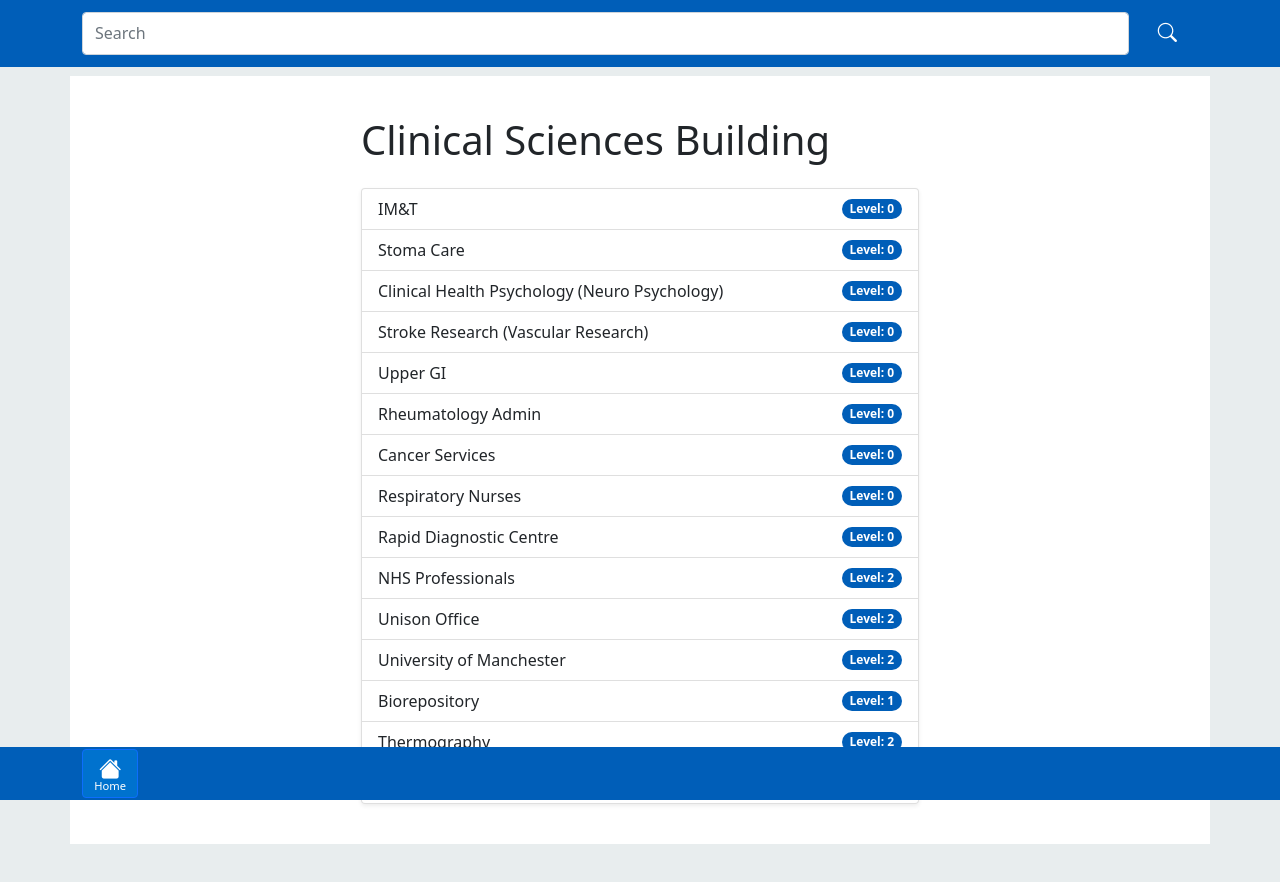
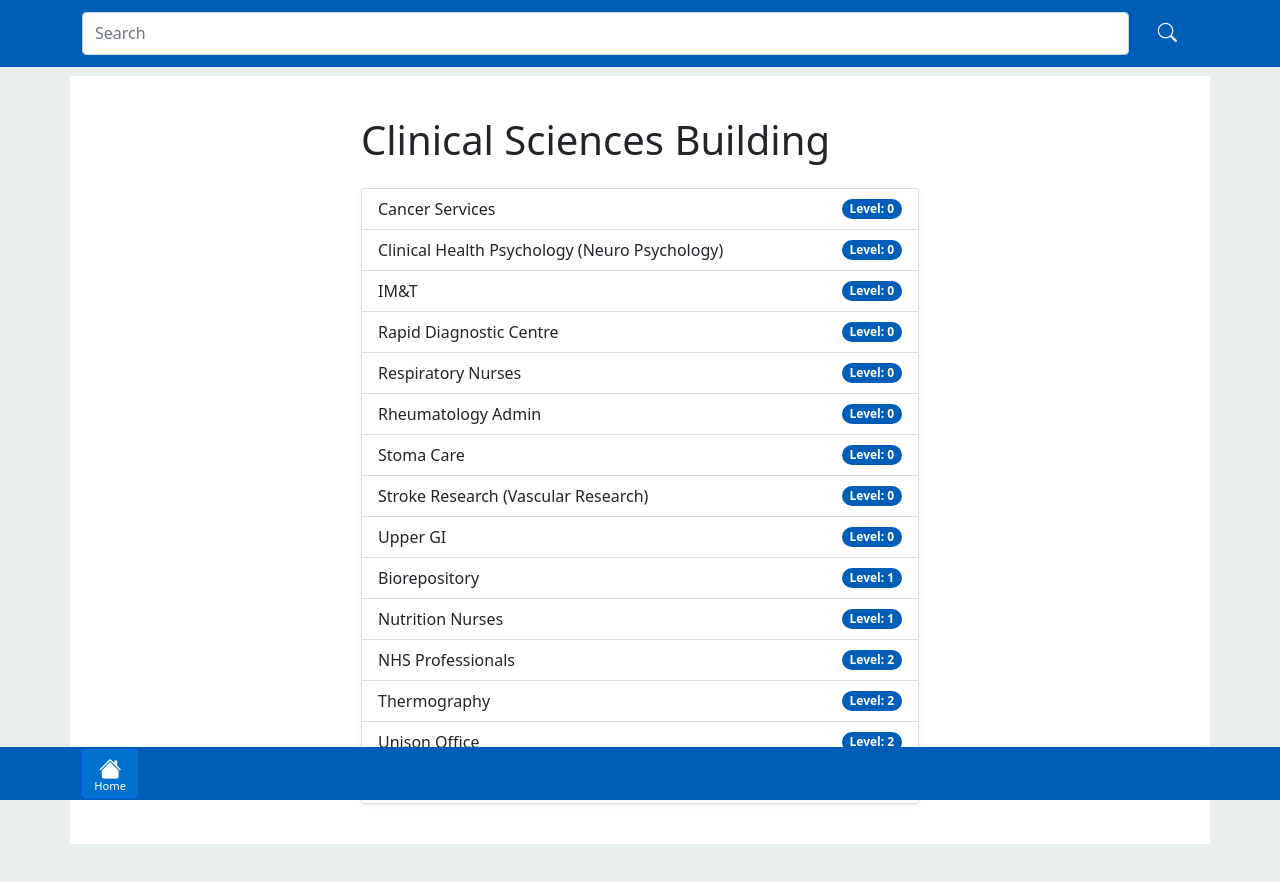
Before and after one commit to Um9i/SRMap, a React (Create React App) app: page /SRMap/csb in a window 1280 px wide. Shown: the top 882 px of the page. Built offline with nearby package versions, Linux system fonts and the light colour scheme.

Commit message:
sort departments by level then name

```diff
--- a/src/components/Building.tsx
+++ b/src/components/Building.tsx
@@ -6,11 +6,17 @@ interface buildingProps {
     departments: any[]
 }
 
-interface buildingState {
-    departments: any[]
+interface departmentObject {
+    id: number,
+    name: string,
+    level: number,
 }
 
-class Building extends React.Component<buildingProps, buildingState> {
+interface buildingState {
+    departments: departmentObject[]
+}
+
+class Building extends React.Component<buildingProps, buildingState, departmentObject> {
     constructor(props: any) {
         super(props);
         this.state = {
@@ -26,11 +32,18 @@ class Building extends React.Component<buildingProps, buildingState> {
 
     render() {
         const { departments } = this.state;
+        const sortedDepartments = [...departments].sort((a, b) => {
+            if (a.level === b.level) {
+                return a.name > b.name ? 1 : -1
+            } else {
+                return a.level > b.level ? 1 : -1
+            }
+        });
         return (
             <div className='Building'>
                 <h1 className='my-4 display-6 col-lg-6 offset-lg-3'>{this.props.buildingName} Building</h1>
                 <ul className='list-group my-4 col-lg-6 offset-lg-3 shadow-sm'>
-                    {departments?.map(department => (
+                    {sortedDepartments?.map(department => (
                         <li className='list-group-item d-flex justify-content-between align-items-center' key={department.id}>
                             {department.name}
                             <span className='badge bg-primary rounded-pill'>Level: {department.level}</span>
```
